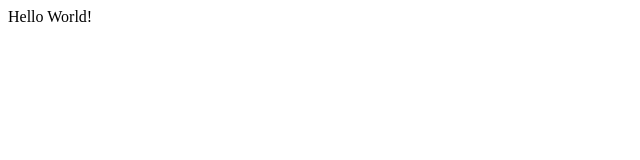
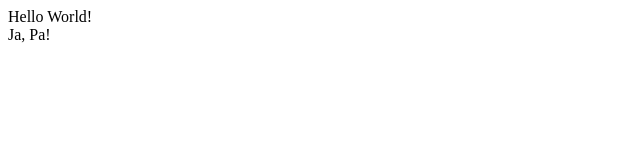
Before and after one commit to anubisjx/My-App-for-Testing-Git, a plain HTML site: page index.html in a window 1280 px wide. Shown: the full height of the page, 0-640 px from the left. Drawn offline with Linux system fonts and the light colour scheme.

Commit message:
comment 2

```diff
--- a/index.html
+++ b/index.html
@@ -7,5 +7,6 @@
 </head>
 <body>
     <div>Hello World!</div>
+    <div>Ja, Pa!</div>
 </body>
 </html>
```
Also changed, not shown: 1 other file.
